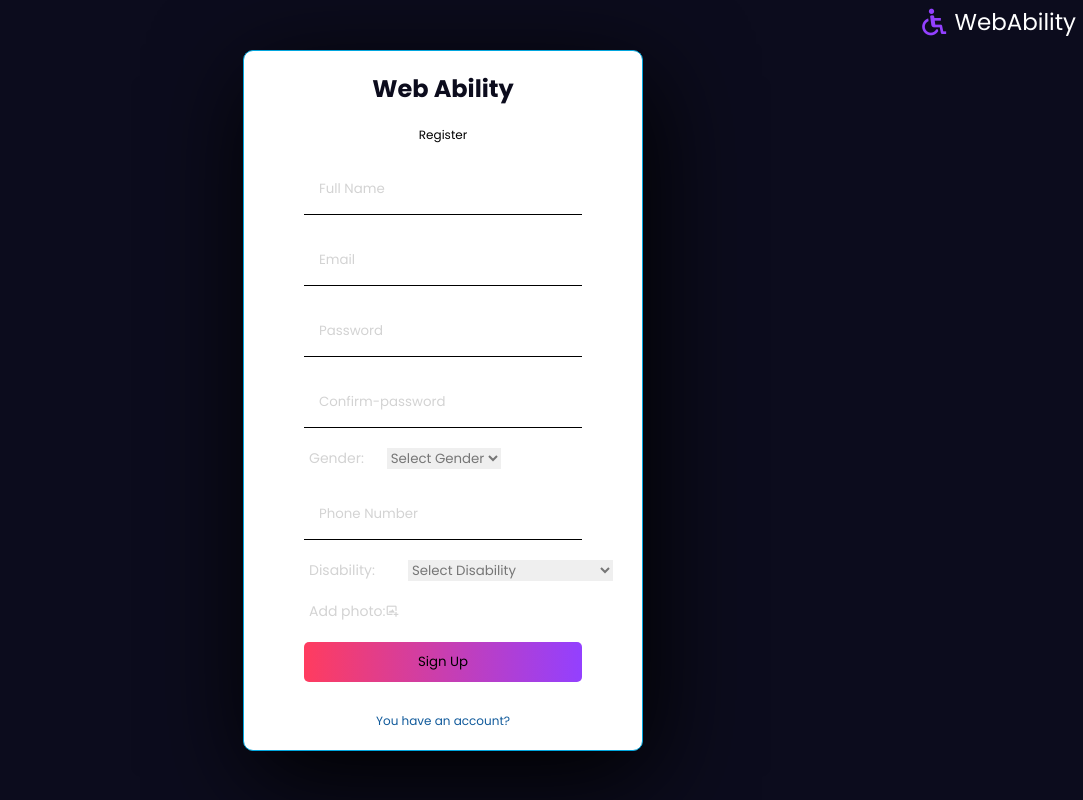
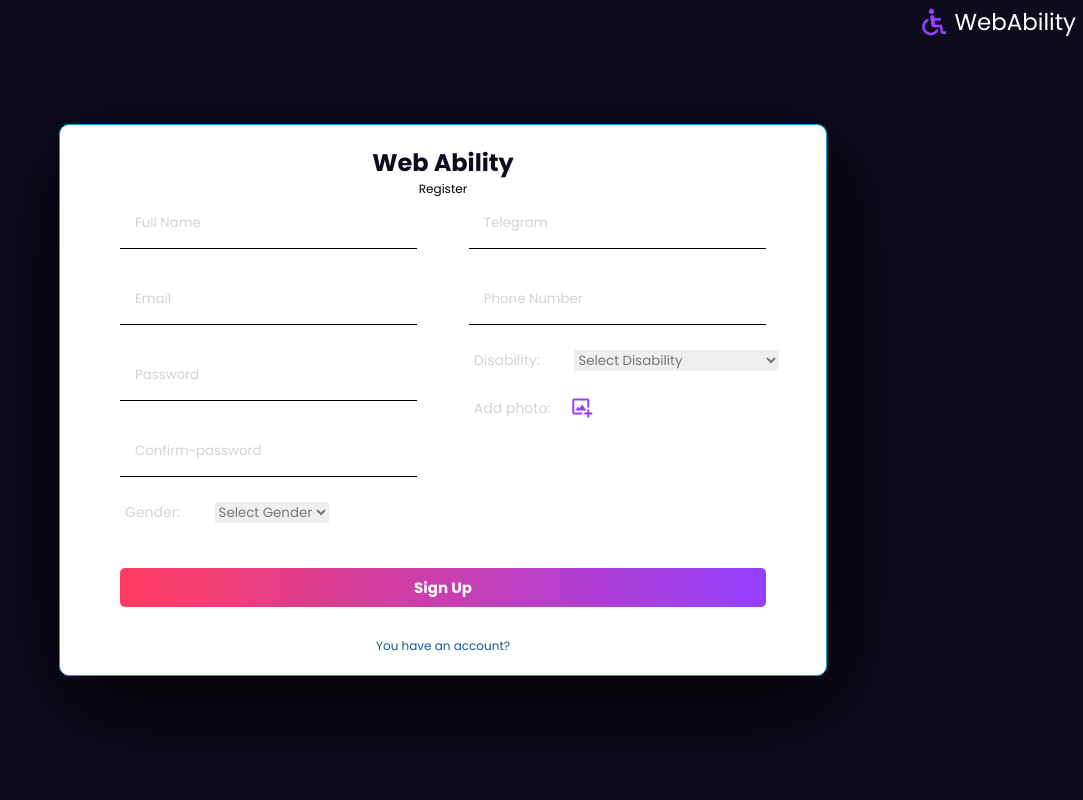
Before and after one commit to whiHak/Web-Ability, a PHP site: page /pages/Signup.php in a window 1280 px wide. Shown: the whole page, without its empty margins (197-1280 px from the left). Run offline with PHP 8.4, Linux system fonts and the light colour scheme.

Commit message:
modified sign form structure

```diff
--- a/CSS/signform.css
+++ b/CSS/signform.css
@@ -30,9 +30,12 @@ a {
   display: flex;
   flex-direction: column;
   border-radius: 10px;
-  width: 400px;
+  width: 60%;
   border: 1px solid #01a6de;
   box-shadow: 8px 26px 100px #000;
+}
+.signinwrapper{
+  width: 30%;
 }
 
 .formWrapper .mainTitle {
@@ -67,10 +70,11 @@ a {
   color: lightgray;
 }
 
-.formWrapper form button {
-  padding: 10px;
-  color: white;
+.formWrapper form button,.register input[type="submit"], .login input[type="submit"]  {
+  padding: 4px;
+  color: white !important;
   font-weight: bold;
+  font-size: 15px;
   background: linear-gradient(to right, #ff3c5f, #9340ff);
   border: none;
   border-radius: 5px;
@@ -103,7 +107,6 @@ a {
 .formWrapper form label {
   display: flex;
   align-items: center;
-  justify-content: center;
   cursor: pointer;
   font-size: 14px;
   color: lightgray;
@@ -120,14 +123,33 @@ a {
   color: grey;
   font-size: 12px;
 }
-.payment-form {
-  display: none;
+
+.form-content{
+  gap: 8%;
+  height: 80%;
+  display: grid ;
+  grid-template-columns: 1fr 1fr;
 }
+
+.left-form > * , .right-form > * {
+  margin-bottom: 25px;
+}
+
+.bx-image-add{
+  font-size: 24px;
+  font-weight: 500;
+  margin-left: 20px;
+  color: #9340ff;
+
+}
+
 .error{
-  color: red;
+  color: red !important;
   font-weight: 400;
   margin-top: 0;
   padding-top: 0;
   display: none;
   align-self: flex-start;
+  position: absolute;
+  margin-top: -22px !important;
 }
--- a/JS/signValidation.js
+++ b/JS/signValidation.js
@@ -1,5 +1,3 @@
-
-
 const reg = document.querySelector('.register')
 reg.disabled = true;
 
@@ -84,6 +82,20 @@ function error(id, isValid, message){
       }
 
     }
+    if(id=='telegram_input'){
+      if(!isValid){
+        let errorElement = document.getElementById('telegram-error');
+        errorElement.textContent=message;
+        errorElement.style.display='block';
+        telegram.style.borderBottom='solid 1px red';
+      }
+      else{
+        let errorElement = document.getElementById('telegram-error');
+        errorElement.textContent ='';
+        errorElement.style.display='none';
+        telegram.style.borderBottom='solid 1px green';
+      }
+    }
 
   }
 
@@ -113,6 +125,11 @@ function error(id, isValid, message){
   let phoneNumber = document.getElementById('phone');
   phoneNumber.addEventListener('input', function(){
     phoneN();
+
+  })
+  let telegram = document.getElementById('telegram_input');
+  telegram.addEventListener('input', function(){
+    telegramCheck();
 
   })
 
@@ -147,3 +164,9 @@ function error(id, isValid, message){
     error('phone', isValid, "Invalid Phone number format." )
 
   }
+  function telegramCheck(){
+    const telegram = document.getElementById('telegram_input').value.trim();
+    var isValid = /^@?[A-Za-z0-9_]{5,32}$/.test(telegram);
+    error('telegram_input', isValid, "Invalid Telegram" )
+
+  }
--- a/pages/Signin.php
+++ b/pages/Signin.php
@@ -14,13 +14,13 @@
   <body>
     <div class="formContainer">
       <div class="logo"><i class="bx bx-handicap"></i> WebAbility</div>
-      <div class="formWrapper">
+      <div class="formWrapper signinwrapper" >
         <form action="../php/signin.php" method="post">
           <span class="mainTitle">Web Ability</span>
           <span class="pageTitle">Login</span>
           <input type="email" placeholder="Email" name="email" />
           <input type="password" placeholder="Password" name="password" />
-          <button class="login"><input type="submit" /></button>
+          <button class="login"><input type="submit" value="Sign in" /></button>
           <p><a href="./Signup.php">You don't have an account?</a></p>
         </form>
       </div>
--- a/pages/Signup.php
+++ b/pages/Signup.php
@@ -15,9 +15,12 @@
     <div class="formContainer">
       <div class="logo"><i class="bx bx-handicap"></i> WebAbility</div>
       <div class="formWrapper">
-        <form action="../php/signup.php" method="post" enctype="multipart/form-data">
         <span class="mainTitle">Web Ability</span>
           <span class="pageTitle">Register</span>
+        <form action="../php/signup.php" method="post" enctype="multipart/form-data">
+
+          <div class="form-content">
+            <div class="left-form">
               <input type="text" placeholder="Full Name" name="full-name" id="name_input" />
               <p class="error"  id="name-error"></p>
               <input type="email" placeholder="Email" name="email" id="email_input" />
@@ -35,7 +38,11 @@
                   <option value="female">Female</option>
                 </select>
               </div>
+            </div>
 
+            <div class="right-form">
+              <input type="text" placeholder="Telegram" name="telegram" id="telegram_input" />
+              <p class="error"  id="telegram-error"></p>
               <input
                 name="phone-number"
                 type="text"
@@ -64,9 +71,7 @@
                 </label>
                 <input type="file" name="profile" id="profile" style="display:none;">
               </div>
-          <div class="other-impairment-wrapper" style="display: none">
-            <label for="disability">Specify Disability:</label>
-            <input name="disability" type="text" placeholder="" id="disability" />
+            </div>
           </div>
 
           <button class="register" ><input type="submit" value="Sign Up"></button>
--- a/php/signup.php
+++ b/php/signup.php
@@ -17,6 +17,7 @@ if ($_SERVER['REQUEST_METHOD'] == 'POST') {
     $gender = mysqli_real_escape_string($conn, $_POST['gender']);
     $phone_number = mysqli_real_escape_string($conn, $_POST['phone-number']);
     $disability = mysqli_real_escape_string($conn, $_POST['disability']);
+    $telegram = mysqli_real_escape_string($conn, $_POST['telegram']);
 
 
     $hashed_password = password_hash($password, PASSWORD_DEFAULT);
@@ -27,8 +28,8 @@ if ($_SERVER['REQUEST_METHOD'] == 'POST') {
     move_uploaded_file($_FILES["profile"]["tmp_name"], $target_file);
 
 
-    $sql = "INSERT INTO registration (fullName, email, password, gender, phoneNumber, disability, imageData)
-            VALUES ('$full_name', '$email', '$hashed_password', '$gender', '$phone_number', '$disability', '$target_file')";
+    $sql = "INSERT INTO registration (fullName, email, password, gender, phoneNumber, disability, imageData, telegram)
+            VALUES ('$full_name', '$email', '$hashed_password', '$gender', '$phone_number', '$disability', '$target_file', '$telegram')";
 
     if (mysqli_query($conn, $sql)) {
         header('Location: ../pages/Signin.php');
```
Lines whose indentation alone changed are shown as unchanged.
